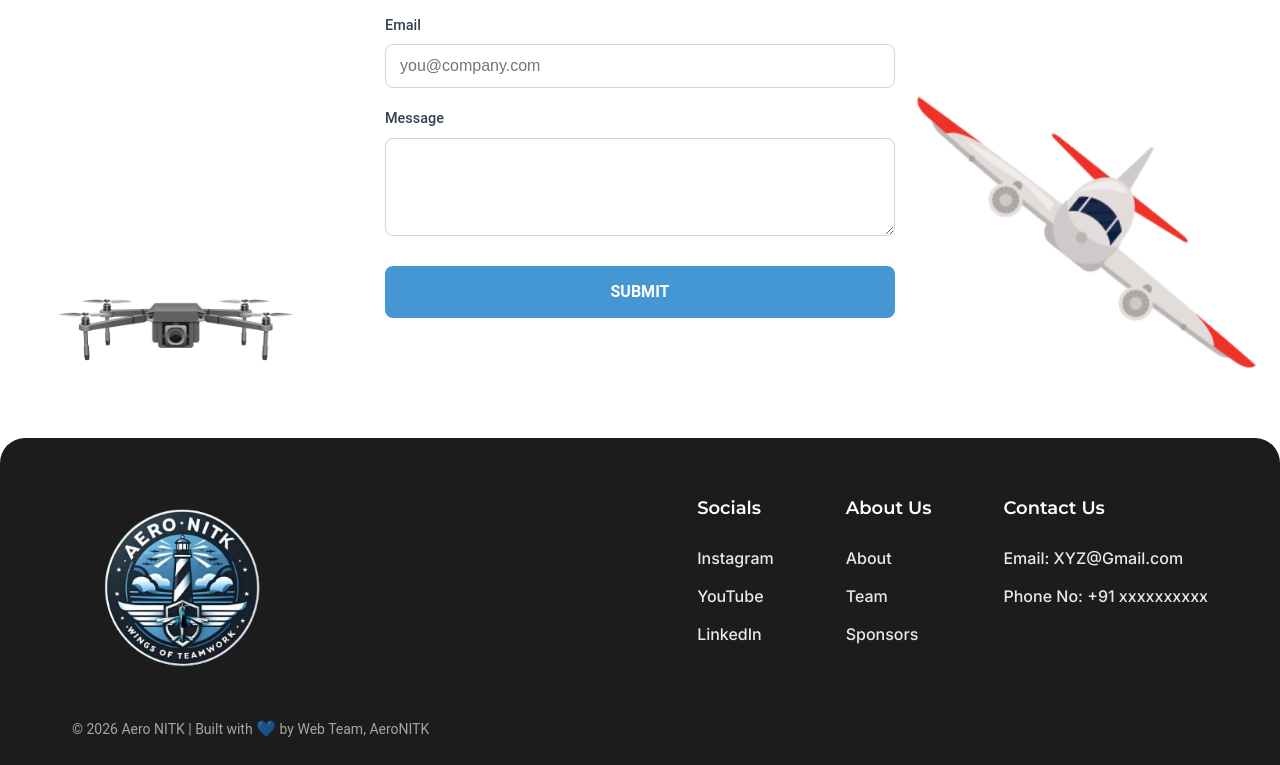
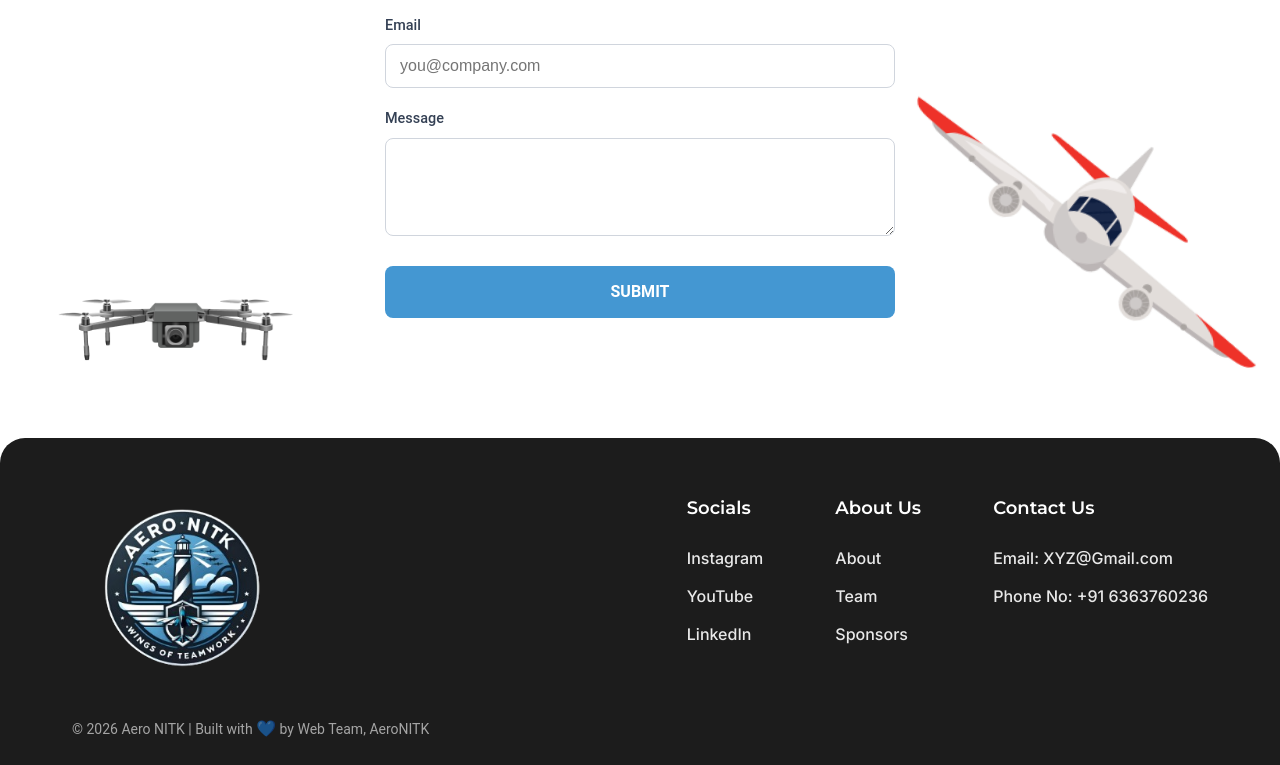
Before and after one commit to yoman12357/Aero_NITK, a React (Vite) app: page / in a window 1280 px wide. Shown: the part 5087-5852 px from the top of the page. Built offline with nearby package versions, Linux system fonts and the light colour scheme.

Commit message:
bank details removed from sponsors page and footer updated

```diff
--- a/src/components/footer.jsx
+++ b/src/components/footer.jsx
@@ -35,7 +35,7 @@ const Footer = () => {
             <div className="footer-column contact-col">
               <h3>Contact Us</h3>
               <p>Email: XYZ@Gmail.com</p>
-              <p>Phone No: +91 xxxxxxxxxx</p>
+              <p>Phone No: +91 6363760236</p>
             </div>
           </div>
         </div>
--- a/src/components/sponsors.jsx
+++ b/src/components/sponsors.jsx
@@ -60,7 +60,7 @@ const Sponsors = () => {
         </div>
       </section>
 
-      <section id="bank" className="bank-details-section">
+      {/* <section id="bank" className="bank-details-section">
         <div className="container">
           <h2>For sponsorship payments and donations</h2>
           <button className="bank-details-toggle" onClick={toggleBankDetails}>
@@ -77,7 +77,7 @@ const Sponsors = () => {
             </div>
           </div>
         </div>
-      </section>
+      </section> */}
       <Footer />
     </div>
   );
```
